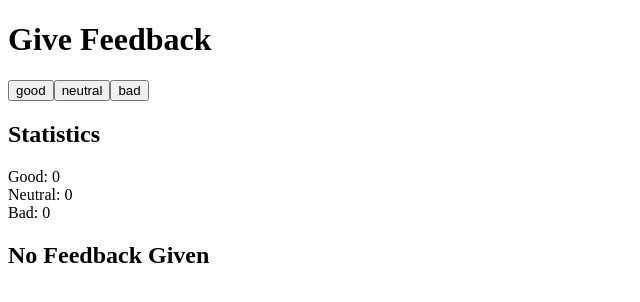
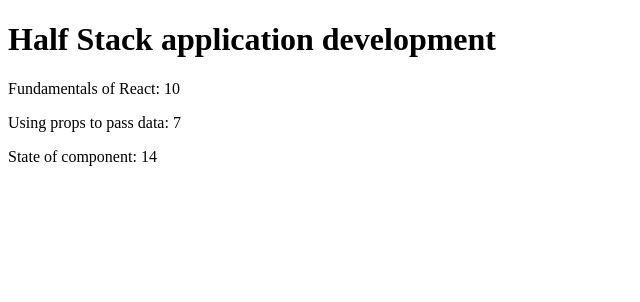
Before and after one commit to midcenturydude7/react-full-stack-open, a React (Create React App) app: page / in a window 1280 px wide. Shown: the top 302 px of the page, without its empty margins (0-640 px from the left). Built offline with nearby package versions, Linux system fonts and the light colour scheme.

Commit message:
Completed Exercise 2.1

```diff
--- a/src/App.js
+++ b/src/App.js
@@ -1,45 +1,38 @@
 import React from 'react';
-import Button from './components/Button';
-import Statistics from './components/Statistics';
+import Course from './components/Course';
+
 
 const App = () => {
-  const [good, setGood] = React.useState(0)
-  const [neutral, setNeutral] = React.useState(0)
-  const [bad, setBad] = React.useState(0)
-
-  const handleGoodClick = () => {
-    setGood(good + 1)
+  const course = {
+    id: 1,
+    name: "Half Stack application development",
+    parts: [
+      {
+        name: "Fundamentals of React",
+        exercises: 10,
+        id: 1
+      },
+      {
+        name: "Using props to pass data",
+        exercises: 7,
+        id: 2
+      },
+      {
+        name: "State of component",
+        exercises: 14,
+        id: 3
+      }
+    ]
   }
 
-  const handleNeutralClick = () => {
-    setNeutral(neutral + 1)
-  }
-
-  const handleBadClick = () => {
-    setBad(bad + 1)
-  }
-
-  const total = good + neutral + bad
-  const average = (good - bad) / total
-  const positive = (good / total) * 100
 
   return (
-    <div>
-      <h1>Give Feedback</h1>
-      <div>
-        <Button handleClick={handleGoodClick} text="good" />
-        <Button handleClick={handleNeutralClick} text="neutral" />
-        <Button handleClick={handleBadClick} text="bad" />
-      </div>
-      <h2>Statistics</h2>
-      <div>
-        <span>Good: {good}</span><br />
-        <span>Neutral: {neutral}</span><br />
-        <span>Bad: {bad}</span><br />
-        <Statistics total={total} average={average} positive={positive}/>
-      </div>
-    </div>
+    <>
+      <Course course={course} />
+      {/* <p>{course.parts.map(course => <span key={course.id}>{course.name}</span>)}</p> */}
+    </>
   )
 }
 
+
 export default App;
--- /dev/null
+++ b/src/components/Course.js
@@ -0,0 +1,37 @@
+import React from "react";
+
+const Course = ({ course }) => {
+    return (
+        <>
+            <Header course={course} />
+            <Content course={course} />
+        </>
+    )
+}
+
+const Header = ({ course }) => {
+    return (
+        <h1>{course.name}</h1>
+    )
+}
+
+const Content = ({ course }) => {
+    const nameLine1 = course.parts[0].name
+    const exerciseLine1 = course.parts[0].exercises
+
+    const nameLine2 = course.parts[1].name
+    const exerciseLine2 = course.parts[1].exercises
+
+    const nameLine3 = course.parts[2].name
+    const exerciseLine3 = course.parts[2].exercises
+
+    return (
+        <>
+            <p>{nameLine1}: {exerciseLine1}</p>
+            <p>{nameLine2}: {exerciseLine2}</p>
+            <p>{nameLine3}: {exerciseLine3}</p>
+        </>
+    )
+}
+
+export default Course;
```
